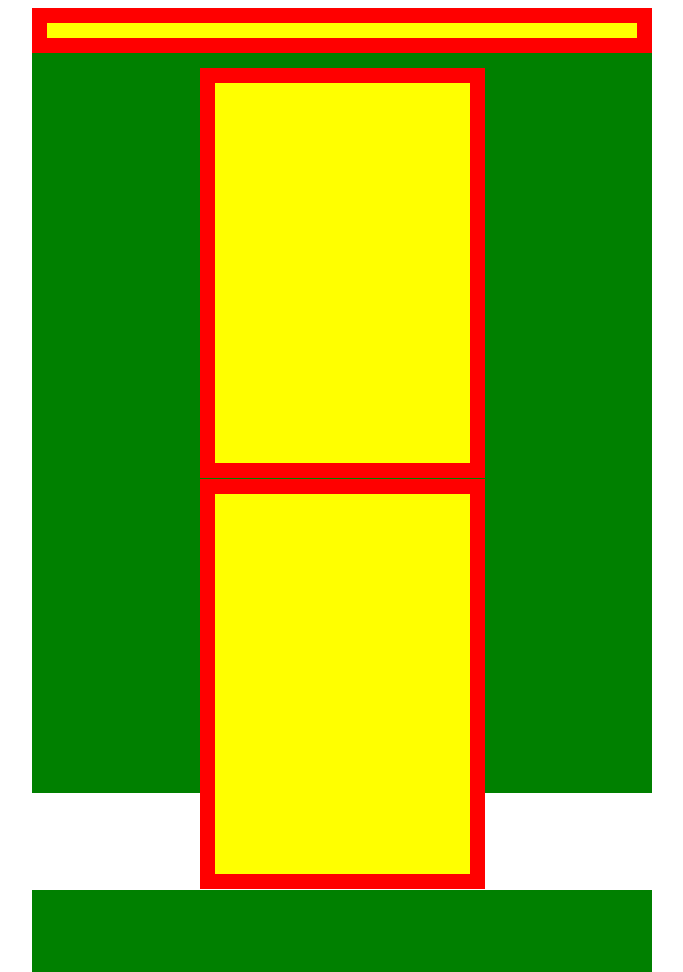
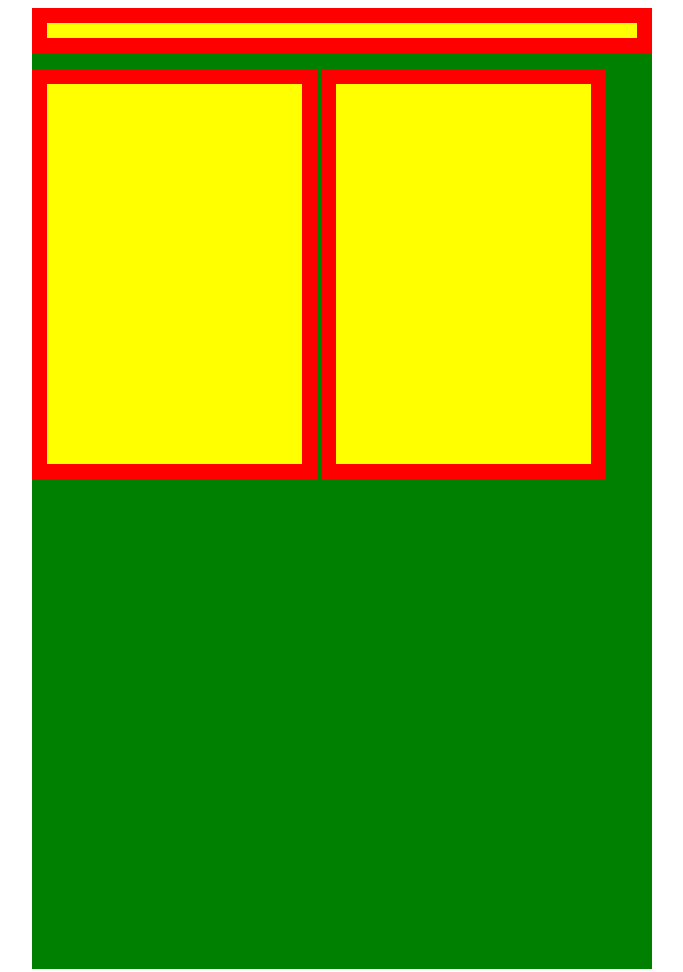
Before and after one commit to green-fox-academy/AHolcsik, a plain HTML site: page Week01/Day05/form.html in a window 1280 px wide. Shown: the top 972 px of the page, without its empty margins (298-981 px from the left). Drawn offline with Linux system fonts and the light colour scheme.

Commit message:
feat (day05): left and right box displayed next to each other

```diff
--- a/Week01/Day05/style.css
+++ b/Week01/Day05/style.css
@@ -20,6 +20,13 @@
 
 }
 
+.middle {
+    height: 600px;
+    width: 620px;
+    display: inline-block;
+    box-sizing: border-box;
+}
+
 .leftbox, .rightbox {
     height: 410px;
     width: 285px;
@@ -27,6 +34,7 @@
     box-sizing: border-box;
     margin: 1px auto;
     border: 15px solid red;
+    display: inline-block;
 
 }
 
```
